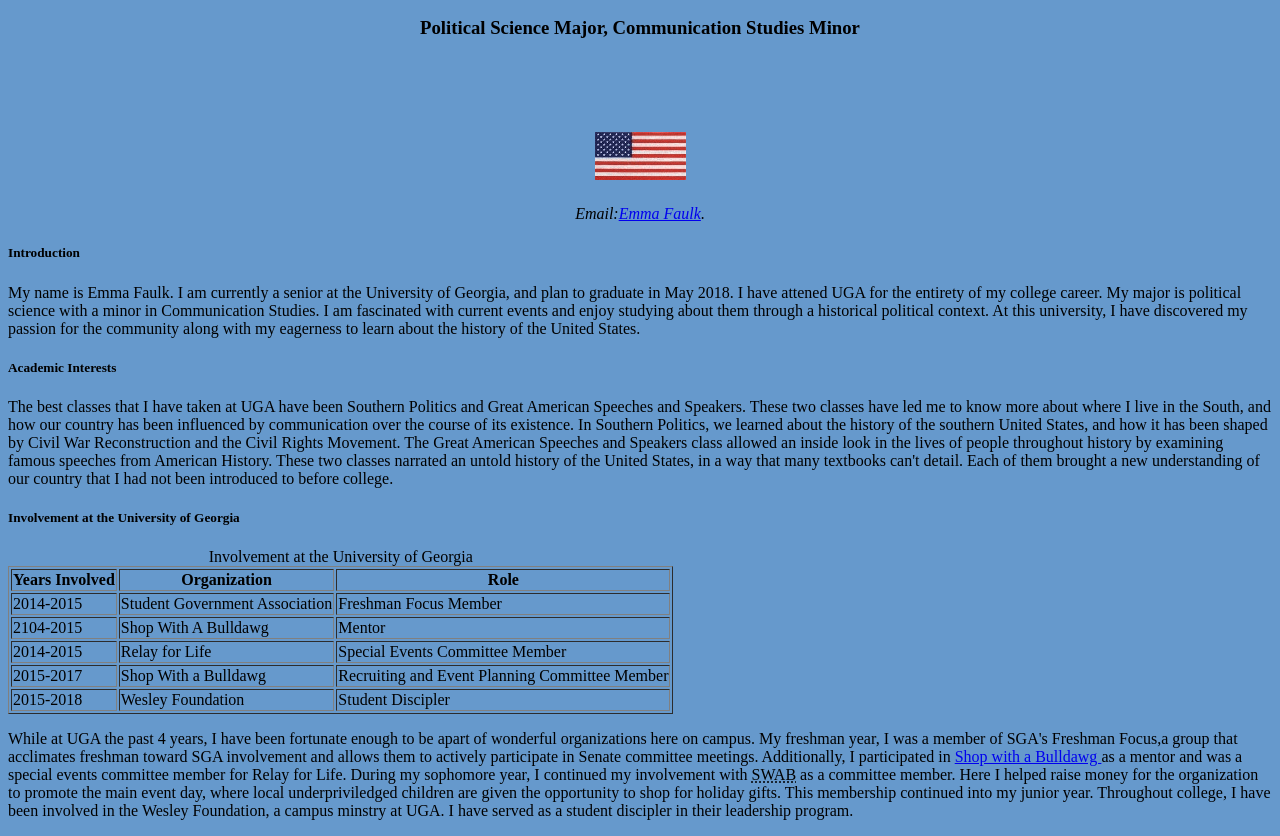
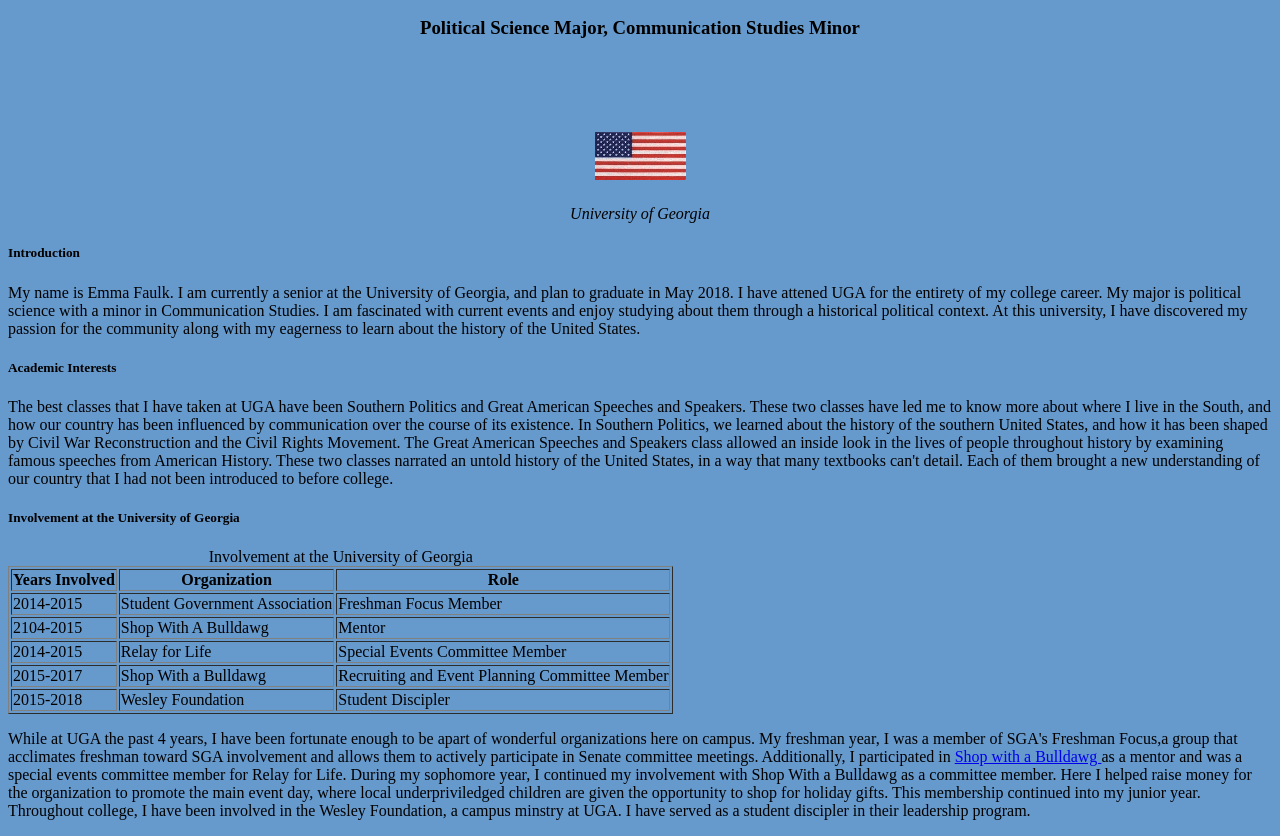
Before and after one commit to ecf55717/ecf55717.github.io, a plain HTML site: page index.html in a window 1280 px wide. Shown: the part 111-947 px from the top of the page. Drawn offline with Linux system fonts and the light colour scheme.

Commit message:
Add files via upload

```diff
--- a/index.html
+++ b/index.html
@@ -20,7 +20,7 @@ BODY {background-color:#6699CC}
 <H3>Political Science Major, Communication Studies Minor</h3>
 <H4><IMG src="flag.gif"></H4>
 <address>
-Email:<a href="ecf55717@uga.edu">Emma Faulk</a>.<br>
+University of Georgia
 </address>
 <H5> Introduction </H5>
 <P>My name is Emma Faulk. I am currently a senior at the University of Georgia, and plan
@@ -70,8 +70,8 @@ had not been introduced to before college.</P>
 organizations here on campus. My freshman year, I was a member of SGA's Freshman Focus,a group that
 acclimates freshman toward SGA involvement and allows them to actively participate in Senate committee
 meetings. Additionally, I participated in <A href = "SWAB.html">Shop with a Bulldawg </A> as a mentor and was a special events
-committee member for Relay for Life. During my sophomore year, I continued my involvement with <abbr title="Shop With a
-Bulldawg">SWAB</abbr> as a committee member. Here I helped raise money for the organization to promote
+committee member for Relay for Life. During my sophomore year, I continued my involvement with Shop With a Bulldawg
+as a committee member. Here I helped raise money for the organization to promote
 the main event day, where local underpriviledged children are given the opportunity to shop for
 holiday gifts. This membership continued into my junior year. Throughout college, I have been
 involved in the Wesley Foundation, a campus minstry at UGA. I have served as a student discipler
```
